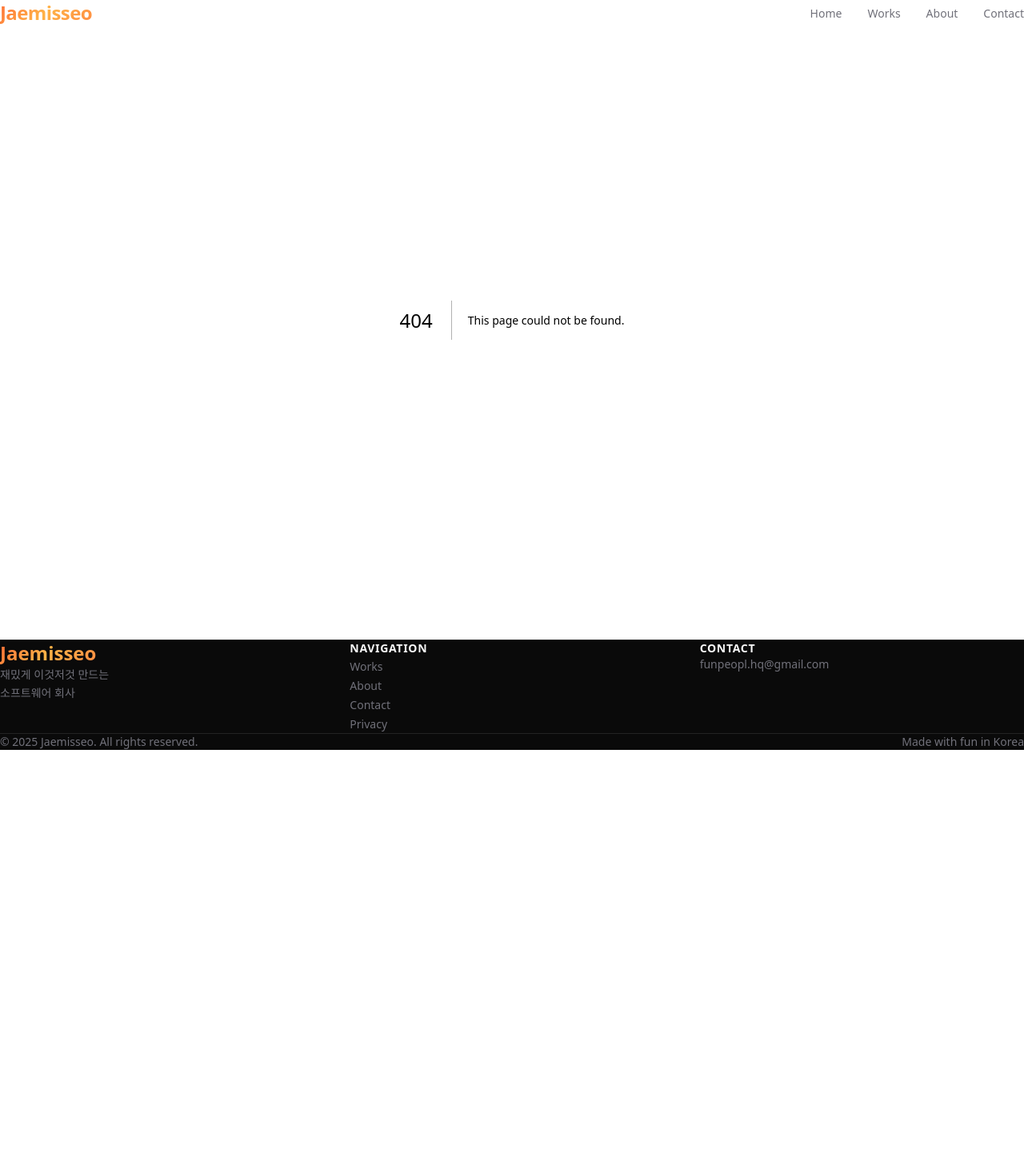
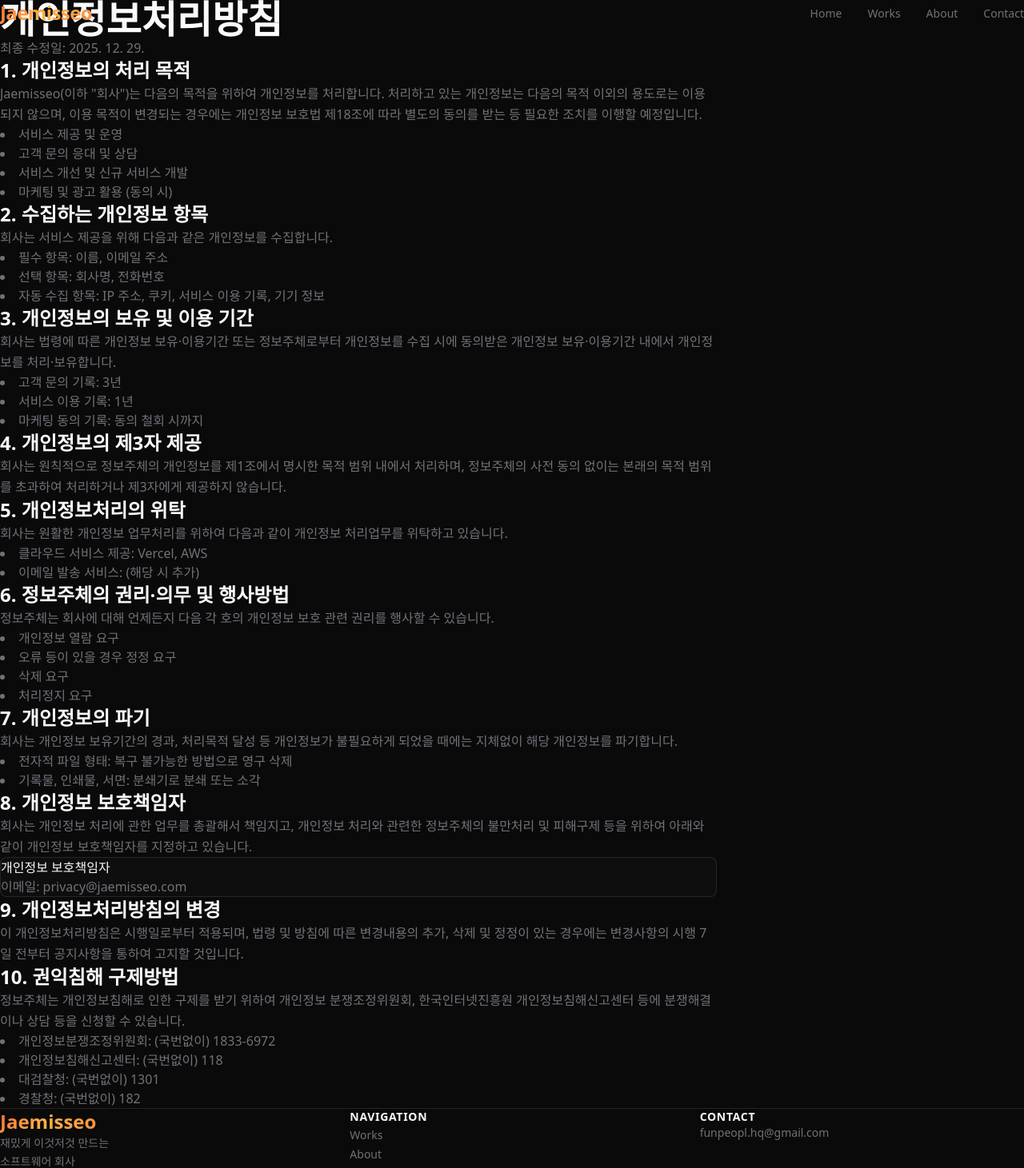
Before and after one commit to coolman0123/jaemisseo-site, a Next.js app: page /privacy in a window 1280 px wide. Before the commit this address had no page. Shown: the top 1461 px of the page at 80% size. Before the commit the page ends 938 px from the top, so only its background shows below. Built offline with nearby package versions, Linux system fonts and the light colour scheme; a web font is replaced by a local one.

Commit message:
feat: 개인정보처리방침 페이지 추가

```diff
--- /dev/null
+++ b/src/app/privacy/page.tsx
@@ -0,0 +1,174 @@
+import { Metadata } from "next";
+import PageTransition from "@/components/animations/PageTransition";
+
+export const metadata: Metadata = {
+  title: "개인정보처리방침 | Jaemisseo",
+  description: "Jaemisseo 개인정보처리방침",
+};
+
+export default function PrivacyPage() {
+  return (
+    <PageTransition>
+      <section className="min-h-screen pt-32 pb-20 px-6 bg-background">
+        <div className="max-w-4xl mx-auto">
+          <h1 className="text-4xl md:text-5xl font-bold mb-8">
+            개인정보처리방침
+          </h1>
+          <p className="text-muted mb-12">
+            최종 수정일: {new Date().toLocaleDateString("ko-KR")}
+          </p>
+
+          <div className="prose prose-invert prose-lg max-w-none">
+            <div className="space-y-12">
+              <section>
+                <h2 className="text-2xl font-bold mb-4 text-foreground">
+                  1. 개인정보의 처리 목적
+                </h2>
+                <p className="text-muted leading-relaxed">
+                  Jaemisseo(이하 &quot;회사&quot;)는 다음의 목적을 위하여 개인정보를
+                  처리합니다. 처리하고 있는 개인정보는 다음의 목적 이외의 용도로는
+                  이용되지 않으며, 이용 목적이 변경되는 경우에는 개인정보 보호법
+                  제18조에 따라 별도의 동의를 받는 등 필요한 조치를 이행할 예정입니다.
+                </p>
+                <ul className="list-disc list-inside text-muted mt-4 space-y-2">
+                  <li>서비스 제공 및 운영</li>
+                  <li>고객 문의 응대 및 상담</li>
+                  <li>서비스 개선 및 신규 서비스 개발</li>
+                  <li>마케팅 및 광고 활용 (동의 시)</li>
+                </ul>
+              </section>
+
+              <section>
+                <h2 className="text-2xl font-bold mb-4 text-foreground">
+                  2. 수집하는 개인정보 항목
+                </h2>
+                <p className="text-muted leading-relaxed">
+                  회사는 서비스 제공을 위해 다음과 같은 개인정보를 수집합니다.
+                </p>
+                <ul className="list-disc list-inside text-muted mt-4 space-y-2">
+                  <li>필수 항목: 이름, 이메일 주소</li>
+                  <li>선택 항목: 회사명, 전화번호</li>
+                  <li>자동 수집 항목: IP 주소, 쿠키, 서비스 이용 기록, 기기 정보</li>
+                </ul>
+              </section>
+
+              <section>
+                <h2 className="text-2xl font-bold mb-4 text-foreground">
+                  3. 개인정보의 보유 및 이용 기간
+                </h2>
+                <p className="text-muted leading-relaxed">
+                  회사는 법령에 따른 개인정보 보유·이용기간 또는 정보주체로부터
+                  개인정보를 수집 시에 동의받은 개인정보 보유·이용기간 내에서
+                  개인정보를 처리·보유합니다.
+                </p>
+                <ul className="list-disc list-inside text-muted mt-4 space-y-2">
+                  <li>고객 문의 기록: 3년</li>
+                  <li>서비스 이용 기록: 1년</li>
+                  <li>마케팅 동의 기록: 동의 철회 시까지</li>
+                </ul>
+              </section>
+
+              <section>
+                <h2 className="text-2xl font-bold mb-4 text-foreground">
+                  4. 개인정보의 제3자 제공
+                </h2>
+                <p className="text-muted leading-relaxed">
+                  회사는 원칙적으로 정보주체의 개인정보를 제1조에서 명시한 목적
+                  범위 내에서 처리하며, 정보주체의 사전 동의 없이는 본래의 목적
+                  범위를 초과하여 처리하거나 제3자에게 제공하지 않습니다.
+                </p>
+              </section>
+
+              <section>
+                <h2 className="text-2xl font-bold mb-4 text-foreground">
+                  5. 개인정보처리의 위탁
+                </h2>
+                <p className="text-muted leading-relaxed">
+                  회사는 원활한 개인정보 업무처리를 위하여 다음과 같이 개인정보
+                  처리업무를 위탁하고 있습니다.
+                </p>
+                <ul className="list-disc list-inside text-muted mt-4 space-y-2">
+                  <li>클라우드 서비스 제공: Vercel, AWS</li>
+                  <li>이메일 발송 서비스: (해당 시 추가)</li>
+                </ul>
+              </section>
+
+              <section>
+                <h2 className="text-2xl font-bold mb-4 text-foreground">
+                  6. 정보주체의 권리·의무 및 행사방법
+                </h2>
+                <p className="text-muted leading-relaxed">
+                  정보주체는 회사에 대해 언제든지 다음 각 호의 개인정보 보호
+                  관련 권리를 행사할 수 있습니다.
+                </p>
+                <ul className="list-disc list-inside text-muted mt-4 space-y-2">
+                  <li>개인정보 열람 요구</li>
+                  <li>오류 등이 있을 경우 정정 요구</li>
+                  <li>삭제 요구</li>
+                  <li>처리정지 요구</li>
+                </ul>
+              </section>
+
+              <section>
+                <h2 className="text-2xl font-bold mb-4 text-foreground">
+                  7. 개인정보의 파기
+                </h2>
+                <p className="text-muted leading-relaxed">
+                  회사는 개인정보 보유기간의 경과, 처리목적 달성 등 개인정보가
+                  불필요하게 되었을 때에는 지체없이 해당 개인정보를 파기합니다.
+                </p>
+                <ul className="list-disc list-inside text-muted mt-4 space-y-2">
+                  <li>전자적 파일 형태: 복구 불가능한 방법으로 영구 삭제</li>
+                  <li>기록물, 인쇄물, 서면: 분쇄기로 분쇄 또는 소각</li>
+                </ul>
+              </section>
+
+              <section>
+                <h2 className="text-2xl font-bold mb-4 text-foreground">
+                  8. 개인정보 보호책임자
+                </h2>
+                <p className="text-muted leading-relaxed">
+                  회사는 개인정보 처리에 관한 업무를 총괄해서 책임지고, 개인정보
+                  처리와 관련한 정보주체의 불만처리 및 피해구제 등을 위하여
+                  아래와 같이 개인정보 보호책임자를 지정하고 있습니다.
+                </p>
+                <div className="mt-4 p-4 bg-white/[0.02] border border-white/10 rounded-lg">
+                  <p className="text-foreground font-medium">개인정보 보호책임자</p>
+                  <p className="text-muted mt-2">이메일: privacy@jaemisseo.com</p>
+                </div>
+              </section>
+
+              <section>
+                <h2 className="text-2xl font-bold mb-4 text-foreground">
+                  9. 개인정보처리방침의 변경
+                </h2>
+                <p className="text-muted leading-relaxed">
+                  이 개인정보처리방침은 시행일로부터 적용되며, 법령 및 방침에
+                  따른 변경내용의 추가, 삭제 및 정정이 있는 경우에는 변경사항의
+                  시행 7일 전부터 공지사항을 통하여 고지할 것입니다.
+                </p>
+              </section>
+
+              <section>
+                <h2 className="text-2xl font-bold mb-4 text-foreground">
+                  10. 권익침해 구제방법
+                </h2>
+                <p className="text-muted leading-relaxed">
+                  정보주체는 개인정보침해로 인한 구제를 받기 위하여 개인정보
+                  분쟁조정위원회, 한국인터넷진흥원 개인정보침해신고센터 등에
+                  분쟁해결이나 상담 등을 신청할 수 있습니다.
+                </p>
+                <ul className="list-disc list-inside text-muted mt-4 space-y-2">
+                  <li>개인정보분쟁조정위원회: (국번없이) 1833-6972</li>
+                  <li>개인정보침해신고센터: (국번없이) 118</li>
+                  <li>대검찰청: (국번없이) 1301</li>
+                  <li>경찰청: (국번없이) 182</li>
+                </ul>
+              </section>
+            </div>
+          </div>
+        </div>
+      </section>
+    </PageTransition>
+  );
+}
```
